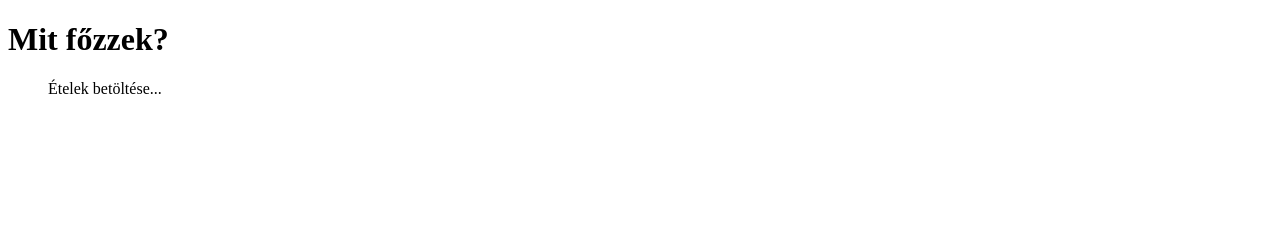
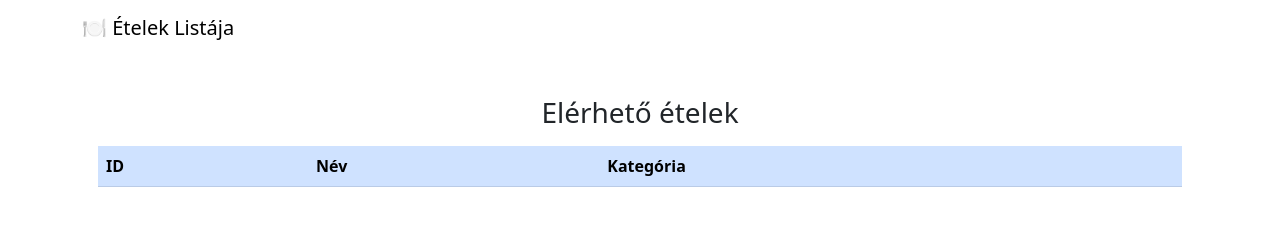
Before and after one commit to WhatToCook-Chef/WhatToCook, a plain HTML site: page index.html in a window 1280 px wide. Drawn offline with nearby package versions, Linux system fonts and the light colour scheme; no server answers.

Commit message:
Update index.html

```diff
--- a/index.html
+++ b/index.html
@@ -2,12 +2,44 @@
 <html lang="hu">
 <head>
     <meta charset="UTF-8">
-    <meta name="viewport" content="width=device-width, initial-scale=1.0">
-    <title>Mit főzzek?</title>
-    <script defer src="script.js"></script>
+    <meta name="viewport" content="width=device-width, initial-scale=1">
+    <title>Mit Főzzek?</title>
+
+    <!-- Bootstrap CSS -->
+    <link href="https://cdn.jsdelivr.net/npm/bootstrap@5.3.0/dist/css/bootstrap.min.css" rel="stylesheet">
+
+    <!-- Saját CSS -->
+    <link rel="stylesheet" href="styles.css">
 </head>
 <body>
-    <h1>Mit főzzek?</h1>
-    <ul id="food-list">Ételek betöltése...</ul>
+
+    <!-- Navigációs sáv -->
+    <nav class="navbar navbar-expand-lg">
+        <div class="container">
+            <a class="navbar-brand" href="#">🍽 Ételek Listája</a>
+        </div>
+    </nav>
+
+    <div class="container mt-4">
+        <div class="table-container p-3">
+            <h3 class="text-center mb-3">Elérhető ételek</h3>
+            <table class="table table-striped">
+                <thead class="table-primary">
+                    <tr>
+                        <th>ID</th>
+                        <th>Név</th>
+                        <th>Kategória</th>
+                    </tr>
+                </thead>
+                <tbody id="food-list">
+                    <!-- Az ételek ide kerülnek JavaScript segítségével -->
+                </tbody>
+            </table>
+        </div>
+    </div>
+
+    <!-- Bootstrap JS -->
+    <script src="https://cdn.jsdelivr.net/npm/bootstrap@5.3.0/dist/js/bootstrap.bundle.min.js"></script>
+
 </body>
 </html>
```
